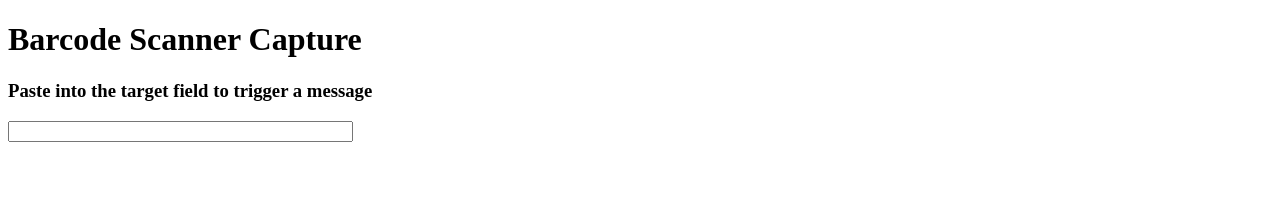
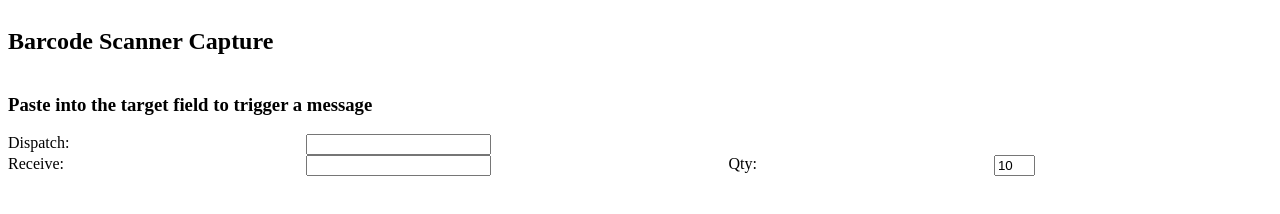
Before and after one commit to Pokesta80/InforWidgets, a plain HTML site: page index.html in a window 1280 px wide. Drawn offline with Linux system fonts and the light colour scheme.

Commit message:
Add dispatch and receive

```diff
--- a/index.html
+++ b/index.html
@@ -1,21 +1,71 @@
 <!DOCTYPE html>
 <html>
+<head>
+<style>
+.item1 { grid-area: title; }
+.item2 { grid-area: message; }
+.item3 { grid-area: dispatchLabel; }
+.item4 { grid-area: dispatchInput; }
+.item5 { grid-area: receiveLabel; }
+.item6 { grid-area: receiveInput; }
+.item7 { grid-area: qtyLabel; }
+.item8 { grid-area: qtyInput; }
+.item9 { grid-area: footer; }
+
+.grid-container {
+  display: grid;
+  grid-template-areas:
+    'title title title title'
+    'message message message message'
+    'dispatchLabel dispatchInput dispatchInput dispatchInput'
+    'receiveLabel receiveInput qtyLabel qtyInput'
+    'footer footer footer footer';
+}
+
+.grid-container > div {
+  text-align: left;
+}
+</style>
+</head>
 <body>
-<h1>Barcode Scanner Capture</h1>
-<h3>Paste into the target field to trigger a message</h3>
 
-<input type="text" id="barcodeInput" size="40">
+<div class="grid-container">
+    <div class="item1"><h2>Barcode Scanner Capture</h2></div>
+    <div class="item2"><h3>Paste into the target field to trigger a message</h3></div>
+    <div class="item3"><label for="dispatch">Dispatch:</label></div>
+    <div class="item4"><input type="text" id="dispatch" size="20"></div>
+    <div class="item5"><label for="receiveInventory">Receive:</label></div>
+    <div class="item6"><input type="text" id="receiveInventory" size="20"></div>
+    <div class="item7"><label for="receiveQty">Qty:</label></div>
+    <div class="item8"><input type="text" id="receiveQty" size="2" value="10"></div>
+    <div class="item9">
+      <p id="lastScan"></p>
+      <p id="lastMessage"></p>
+	</div>
+</div>
 
-<p id="lastScan"></p>
-<p id="lastMessage"></p>
 
 <script>
-barcodeInput.onpaste = function(event) {
+dispatch.onpaste = function(event) {
   let messageType = "BarcodeScannerMessage"
-  let data = {barcode: ''};
+  let data = {barcode: '', action:'dispatch'};
 
   let barcodeValue = event.clipboardData.getData('text/plain');
   data.barcode = barcodeValue.trim();
+
+  document.getElementById("lastScan").innerHTML = "Last Barcode: " + data.barcode;
+  document.getElementById("lastMessage").innerHTML = messageType + ": " + JSON.stringify(data);
+
+  infor.companyon.client.sendMessage(messageType, data);
+};
+
+receiveInventory.onpaste = function(event) {
+  let messageType = "BarcodeScannerMessage"
+  let data = {barcode: '', action:'receive', qty:''};
+
+  let barcodeValue = event.clipboardData.getData('text/plain');
+  data.barcode = barcodeValue.trim();
+  data.qty = document.getElementById("receiveQty").value;
 
   document.getElementById("lastScan").innerHTML = "Last Barcode: " + data.barcode;
   document.getElementById("lastMessage").innerHTML = messageType + ": " + JSON.stringify(data);
```
